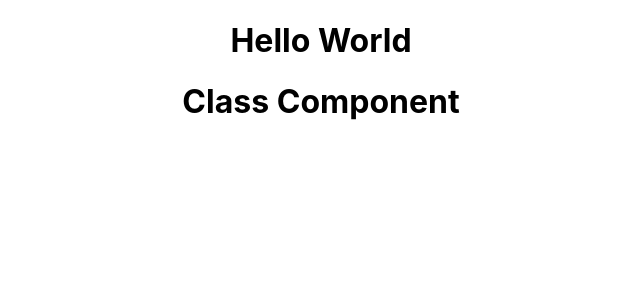
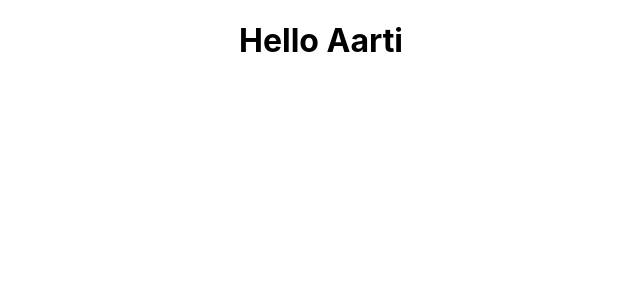
Before and after one commit to aartijangid/first-react-application, a React (Create React App) app: page / in a window 1280 px wide. Shown: the top 300 px of the page, without its empty margins (319-959 px from the left). Built offline with nearby package versions, Linux system fonts and the light colour scheme.

Commit message:
Class component with JSX syntax and without

```diff
--- a/src/App.js
+++ b/src/App.js
@@ -2,12 +2,14 @@
 import './App.css';
 import Greet from './components/Greet'
 import Welcome from './components/Welcome'
+import Hello from './components/Hello'
 
 function App() {
   return (
     <div className="App">
-      <Greet/>
-      <Welcome/>
+      {/* {<Greet/>} */}
+      {/* {<Welcome/>} */}
+      <Hello />
     </div>
   );
 }
--- /dev/null
+++ b/src/components/Hello.js
@@ -0,0 +1,18 @@
+import React from 'react'
+
+const Hello = () => {
+    // return (<div>
+    //     <h1>Hello Aarti</h1>
+    // </div>)
+
+    // using JSX
+    return React.createElement(
+        'div',
+        {id: 'hello', className: 'helloClass'},
+        React.createElement(
+            'h1', null, 'Hello Aarti'
+        )
+    )
+}
+
+export default Hello
```
